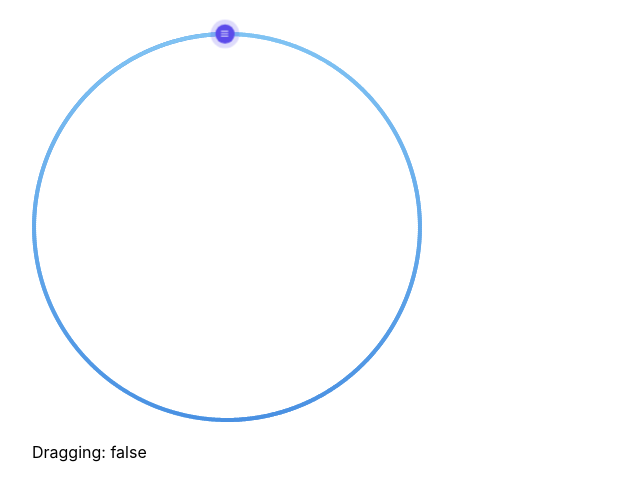
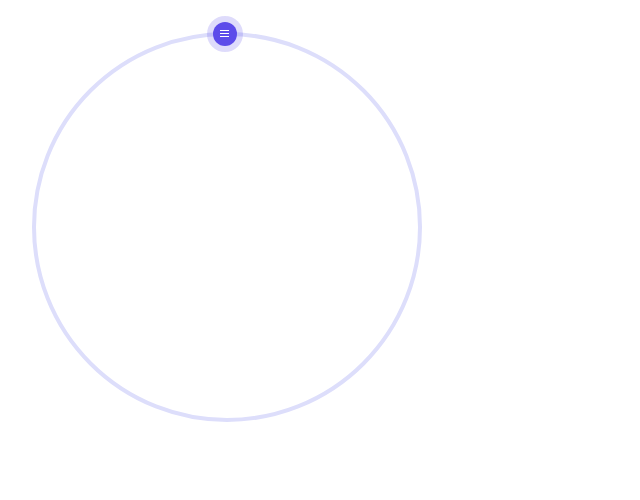
Before and after one commit to fseehawer/react-circular-slider, a React (Create React App) app: page / in a window 1280 px wide. Shown: the top 500 px of the page, without its empty margins (0-640 px from the left). Built offline with nearby package versions, Linux system fonts and the light colour scheme.

Commit message:
Add basic features

```diff
--- a/src/CircularSlider.js
+++ b/src/CircularSlider.js
@@ -1,4 +1,4 @@
-import React, { useState, useEffect, useCallback, useRef } from 'react';
+import React, { useState, useEffect, useLayoutEffect, useCallback, useRef } from 'react';
 import {StyleSheet, css} from 'aphrodite';
 
 const touchSupported = ('ontouchstart' in window);
@@ -18,13 +18,15 @@ const CircularSlider = () => {
             radians: -1,
             x: 191,
             y: 0,
-        }
+        },
+        dashFullArray: 0,
+        dashFullOffset: 0
     });
 
     const pulse_animation = {
-        "0%": {transform: "scale(0.8)"},
-        "50%": {transform: "scale(1)"},
-        "100%": {transform: "scale(0.8)"}
+        "0%": {transform: "scale(1)"},
+        "50%": {transform: "scale(0.8)"},
+        "100%": {transform: "scale(1)"}
     };
 
     const styles = StyleSheet.create({
@@ -36,6 +38,15 @@ const CircularSlider = () => {
             position: 'absolute',
             left: '-16px',
             top: '-16px',
+            cursor: 'grab'
+        },
+
+        drag: {
+            cursor: 'grabbing'
+        },
+
+        pause: {
+            animationPlayState: 'paused',
         },
 
         animation: {
@@ -47,13 +58,36 @@ const CircularSlider = () => {
         }
     });
 
-    let dashOffset = 0;
-    let dashFullOffset = 0;
     let circularSlider = useRef(null);
-    let svgPath = null;
-    let svgFullPath = null;
-    let mouseXFromCenter = 0;
-    let mouseYFromCenter = 0;
+    let svgFullPath = useRef(null);
+
+    const offsetRelativeToDocument = useCallback(() => {
+        const rect = circularSlider.current.getBoundingClientRect();
+        const scrollLeft = window.pageXOffset || document.documentElement.scrollLeft;
+        const scrollTop = window.pageYOffset || document.documentElement.scrollTop;
+        return { top: rect.top + scrollTop, left: rect.left + scrollLeft };
+    }, []);
+
+    const indicatorPosition = useCallback((radians) => {
+        const radius = state.radius;
+        const offsetRadians = radians + 1.5708; // offset by 90 degrees
+        const degrees = (offsetRadians > 0 ? offsetRadians
+            :
+            ((2 * Math.PI) + offsetRadians)) * (360 / (2 * Math.PI));
+
+        const dashOffset = state.dashFullArray - ((degrees / 360) * state.dashFullArray);
+
+        setState(prevState => ({
+            ...prevState,
+            dashFullOffset: dashOffset,
+            indicator: {
+                scale: 1,
+                radians: radians,
+                x: (radius * Math.cos(radians) + radius),
+                y: (radius * Math.sin(radians) + radius),
+            }
+        }));
+    }, [state.dashFullArray, state.radius]);
 
     const onMouseDown = useCallback((event) => {
         setState(prevState => ({
@@ -62,13 +96,10 @@ const CircularSlider = () => {
         }));
         event.preventDefault();
 
-        document.addEventListener("mousemove", onMouseMove);
-        document.addEventListener("mouseup", onMouseUp);
     }, []);
 
     const onMouseMove = useCallback((event) => {
-        console.log('mouse move isDragging', state.isDragging);
-        if(state.isDragging) return;
+        if(!state.isDragging) return;
         event.stopPropagation();
         event.preventDefault();
 
@@ -77,59 +108,40 @@ const CircularSlider = () => {
             touch = event.changedTouches[0];
         }
 
-        mouseXFromCenter = (event.type === 'touchmove' ? touch.pageX : event.pageX) -
+        const mouseXFromCenter = (event.type === 'touchmove' ? touch.pageX : event.pageX) -
             (offsetRelativeToDocument().left + state.radius);
-        mouseYFromCenter = (event.type === 'touchmove' ? touch.pageY : event.pageY) -
+        const mouseYFromCenter = (event.type === 'touchmove' ? touch.pageY : event.pageY) -
             (offsetRelativeToDocument().top + state.radius);
 
         const radians = Math.atan2(mouseYFromCenter, mouseXFromCenter);
         indicatorPosition(radians);
-        console.log(radians, 'radians')
-    }, []);
-
-    const indicatorPosition = (radians) => {
-        const radius = state.radius;
-
-            setState(prevState => ({
-            ...prevState,
-            indicator: {
-                scale: 1,
-                radians: radians,
-                x: (radius * Math.cos(radians) + radius),
-                y: (radius * Math.sin(radians) + radius),
-            }
-        }));
-    };
+    }, [state.isDragging, state.radius, indicatorPosition, offsetRelativeToDocument]);
 
     const onMouseUp = (event) => {
-        console.log('mouse up')
         setState(prevState => ({
             ...prevState,
             isDragging: false
         }));
-        document.removeEventListener("mousemove", onMouseMove);
-        document.removeEventListener("mouseup", onMouseUp);
     };
 
-    const offsetRelativeToDocument = useCallback(() => {
-        const rect = circularSlider.current.getBoundingClientRect();
-        const scrollLeft = window.pageXOffset || document.documentElement.scrollLeft;
-        const scrollTop = window.pageYOffset || document.documentElement.scrollTop;
-        return { top: rect.top + scrollTop, left: rect.left + scrollLeft };
+    useLayoutEffect(() => {
+        setState(prevState => ({
+            ...prevState,
+            dashFullArray: svgFullPath.current.getTotalLength(),
+            dashFullOffset: svgFullPath.current.getTotalLength(),
+        }));
     }, []);
 
-    let transformStyles = null;
-
     useEffect( () => {
-        dashOffset = svgPath.getTotalLength();
-        dashFullOffset = svgFullPath.getTotalLength();
-
-        console.log(transformStyles, 'transformStyles');
-
+        if(state.isDragging) {
+            document.addEventListener(SLIDER_EVENT.MOVE, onMouseMove);
+            document.addEventListener(SLIDER_EVENT.UP, onMouseUp);
             return () => {
-
+                document.removeEventListener(SLIDER_EVENT.MOVE, onMouseMove);
+                document.removeEventListener(SLIDER_EVENT.UP, onMouseUp);
             }
-    }, [state]);
+        }
+    }, [state.isDragging, onMouseMove]);
 
     return (
         <div className={css(styles.circularSlider)} ref={circularSlider}>
@@ -144,35 +156,11 @@ const CircularSlider = () => {
                         <stop offset="100%" stopColor="#80C3F3"/>
                     </linearGradient>
                 </defs>
+                <circle strokeWidth={4} fill="none" stroke="#DDDEFB" cx={195} cy={195} r={state.radius} />
                 <path
-                    ref={(path) => { svgPath = path }}
-                    strokeDasharray={1}
-                    strokeDashoffset={1}
-                    strokeWidth="4"
-                    strokeLinecap="round"
-                    fill="none"
-                    stroke="url(#gradient)"
-                    d="
-                M 195, 195
-                m 0, -193
-                a 193,193 0 0,1 0,386
-            "/>
-                <path
-                    strokeDasharray={1}
-                    strokeDashoffset={1}
-                    strokeWidth="4"
-                    strokeLinecap="round"
-                    fill="none"
-                    stroke="url(#gradient2)"
-                    d="
-                M 195, 195
-                m 0, 193
-                a -193,-193 0 0,1 0,-386
-            "/>
-                <path
-                    ref={(path) => { svgFullPath = path }}
-                    strokeDasharray={1}
-                    strokeDashoffset={1}
+                    ref={svgFullPath}
+                    strokeDasharray={state.dashFullArray}
+                    strokeDashoffset={state.dashFullOffset}
                     strokeWidth="4"
                     strokeLinecap="round"
                     fill="none"
@@ -184,23 +172,20 @@ const CircularSlider = () => {
                         a -193,-193 0 0,1 0,-386
                     "/>
             </svg>
-            <div style={{transform: `translate(${state.indicator.x}px, ${state.indicator.y}px)`}} className={css(styles.indicator)}>
+            <div style={{transform: `translate(${state.indicator.x}px, ${state.indicator.y}px)`}} className={css(styles.indicator, styles.drag, state.isDragging && styles.pause)}>
                 <svg
-                    id="oneOff"
                     width="36px"
                     height="36px"
                     viewBox="0 0 36 36"
                     onMouseDown={onMouseDown}
-                    className={css(styles.animation)}
                 >
-                    <circle fill="#5C4BEA" fillOpacity="0.2" stroke="none" cx="18" cy="18" r="18"/>
-                    <circle fill="#5C4BEA" stroke="none" cx="18" cy="18" r="12"/>
-                    <rect fill="#FFFFFF" x="13" y="14" width="9" height="1"/>
-                    <rect fill="#FFFFFF" x="13" y="17" width="9" height="1"/>
-                    <rect fill="#FFFFFF" x="13" y="20" width="9" height="1"/>
+                    <circle fill="#5C4BEA" fillOpacity="0.2" stroke="none" cx="18" cy="18" r="18" className={css(!state.isDragging && styles.animation)} />
+                    <circle fill="#5C4BEA" stroke="none" cx="18" cy="18" r="12" />
+                    <rect fill="#FFFFFF" x="13" y="14" width="9" height="1" />
+                    <rect fill="#FFFFFF" x="13" y="17" width="9" height="1" />
+                    <rect fill="#FFFFFF" x="13" y="20" width="9" height="1" />
                 </svg>
             </div>
-            <p>Dragging: {state.isDragging ? 'true' : 'false'}</p>
         </div>
     );
 };
```
Lines whose indentation alone changed are shown as unchanged.
